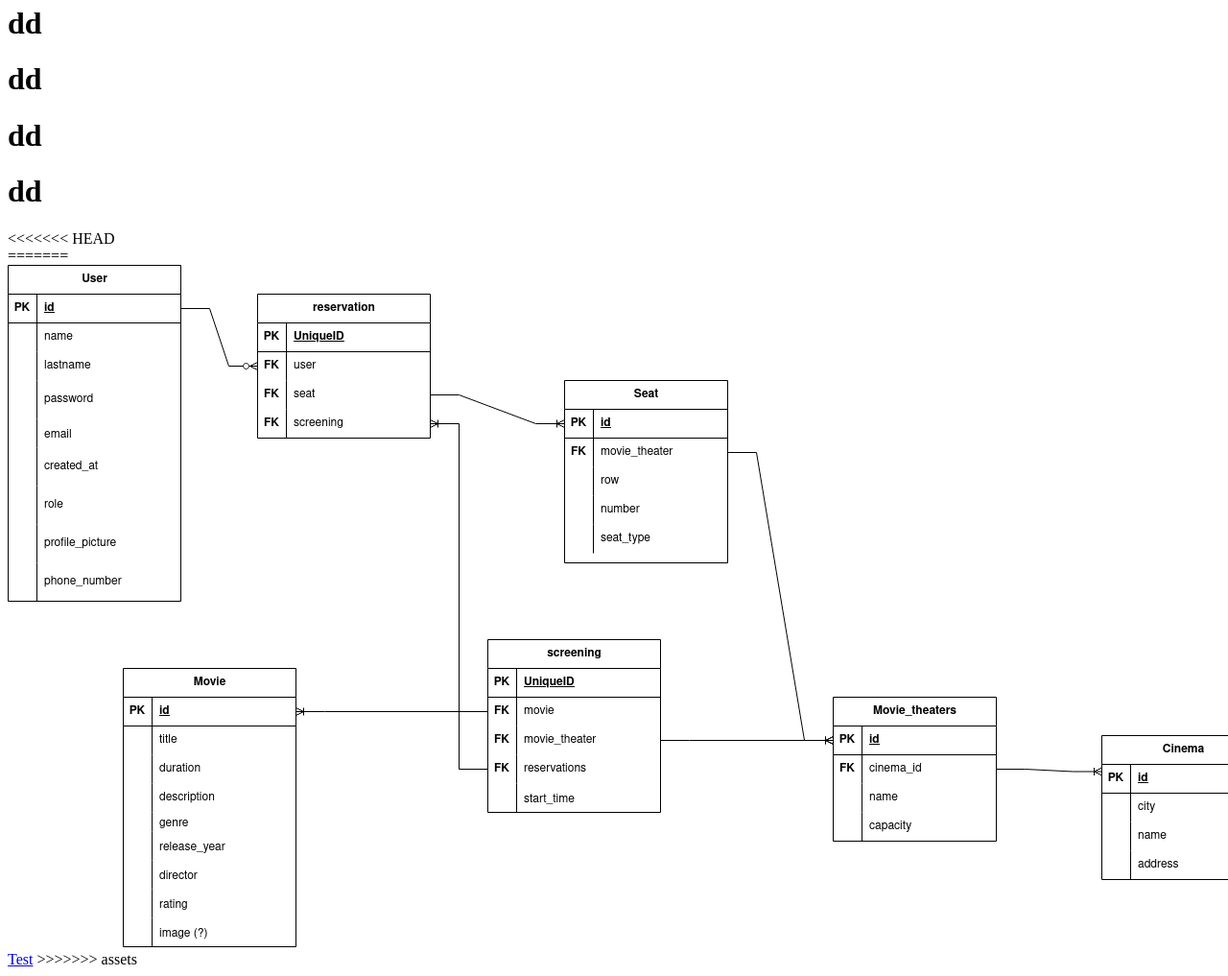
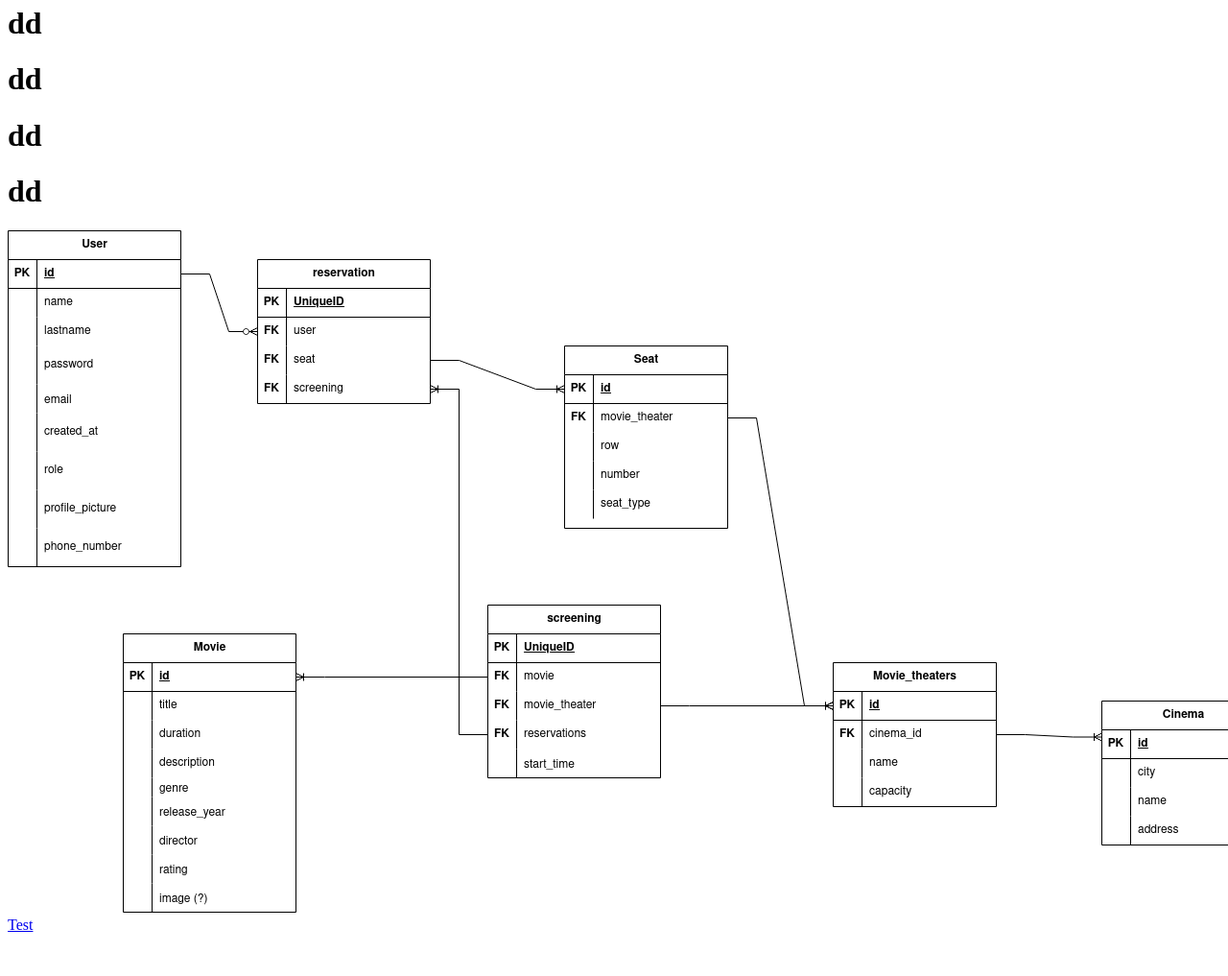
Before and after one commit to Besp1N/cinemaSymfony, a Symfony app: template templates/home.html.twig in a window 1280 px wide. Shown: the part 1039-2056 px from the top of the page at 96% size. After the commit the page ends 2010 px from the top, so only its background shows below. Run offline with Twig, Linux system fonts and the light colour scheme; the template is opened without the code that fills it, so the values that code supplies are empty; some libraries are stand-ins or nearby versions.

Commit message:
before pull

```diff
--- a/assets/app.js
+++ b/assets/app.js
@@ -8,7 +8,6 @@
 // any CSS you import will output into a single css file (app.css in this case)
 import './styles/app.css';
 import './scripts/dupa.js';
-<<<<<<< HEAD
 
 console.log('Main JS files imports correctly!');
 //temporary location for main page files
@@ -26,6 +25,5 @@ document.querySelector('.navbar-toggle').addEventListener('click', function() {
     })
 
 });
-=======
+
 console.log('Main JS files imports correctly!');
->>>>>>> assets
--- a/composer.json
+++ b/composer.json
@@ -8,10 +8,7 @@
         "ext-ctype": "*",
         "ext-iconv": "*",
         "doctrine/doctrine-bundle": "^2.11",
-<<<<<<< HEAD
         "doctrine/doctrine-fixtures-bundle": "^3.5",
-=======
->>>>>>> assets
         "doctrine/doctrine-migrations-bundle": "^3.3",
         "doctrine/orm": "^2.17",
         "symfony/asset": "7.0.*",
--- a/templates/base.html.twig
+++ b/templates/base.html.twig
@@ -18,11 +18,8 @@
         {% include 'components/_navbar.html.twig' %}
         <main class="container">
         {% block body %}{% endblock %}
-<<<<<<< HEAD
         </main>
-=======
     <img src="{{ asset('images/test.png') }}"/>
     <a href="{{ path('app_dupa') }}">Test</a>
->>>>>>> assets
     </body>
 </html>
```
